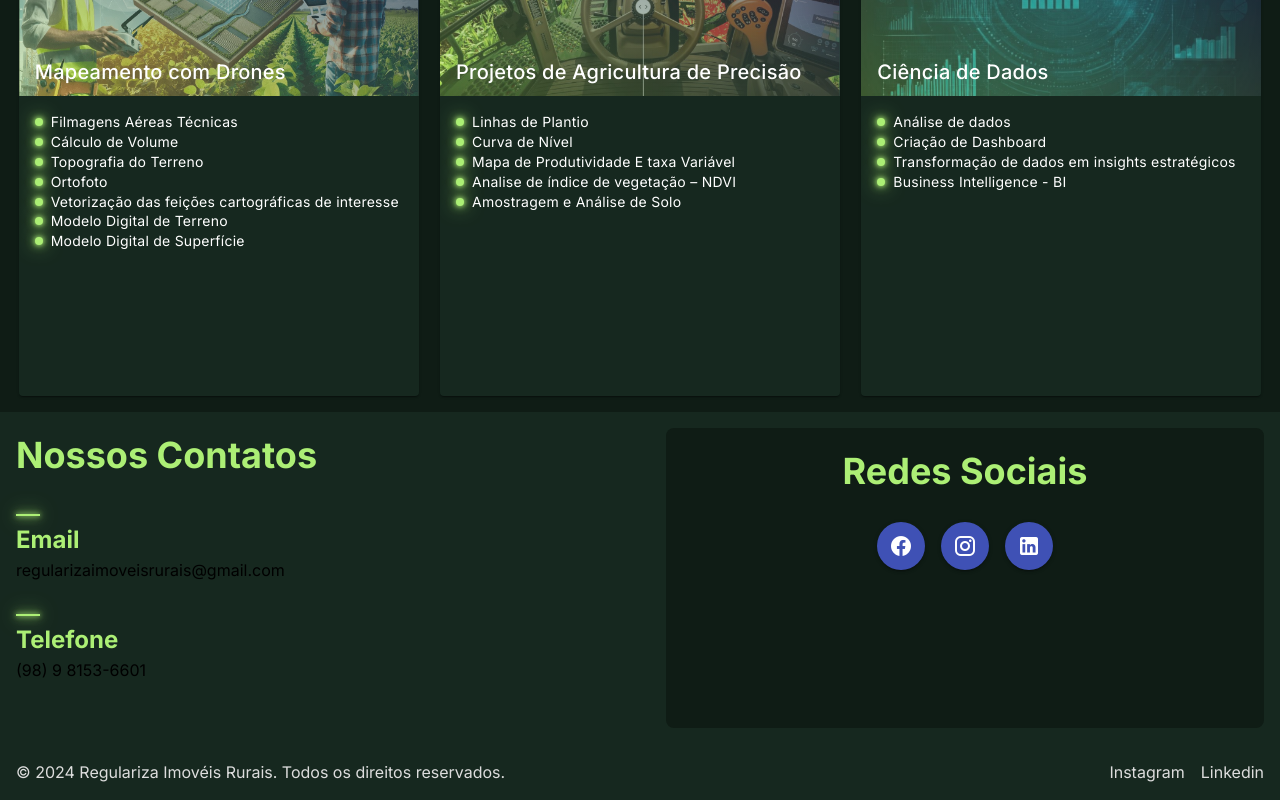
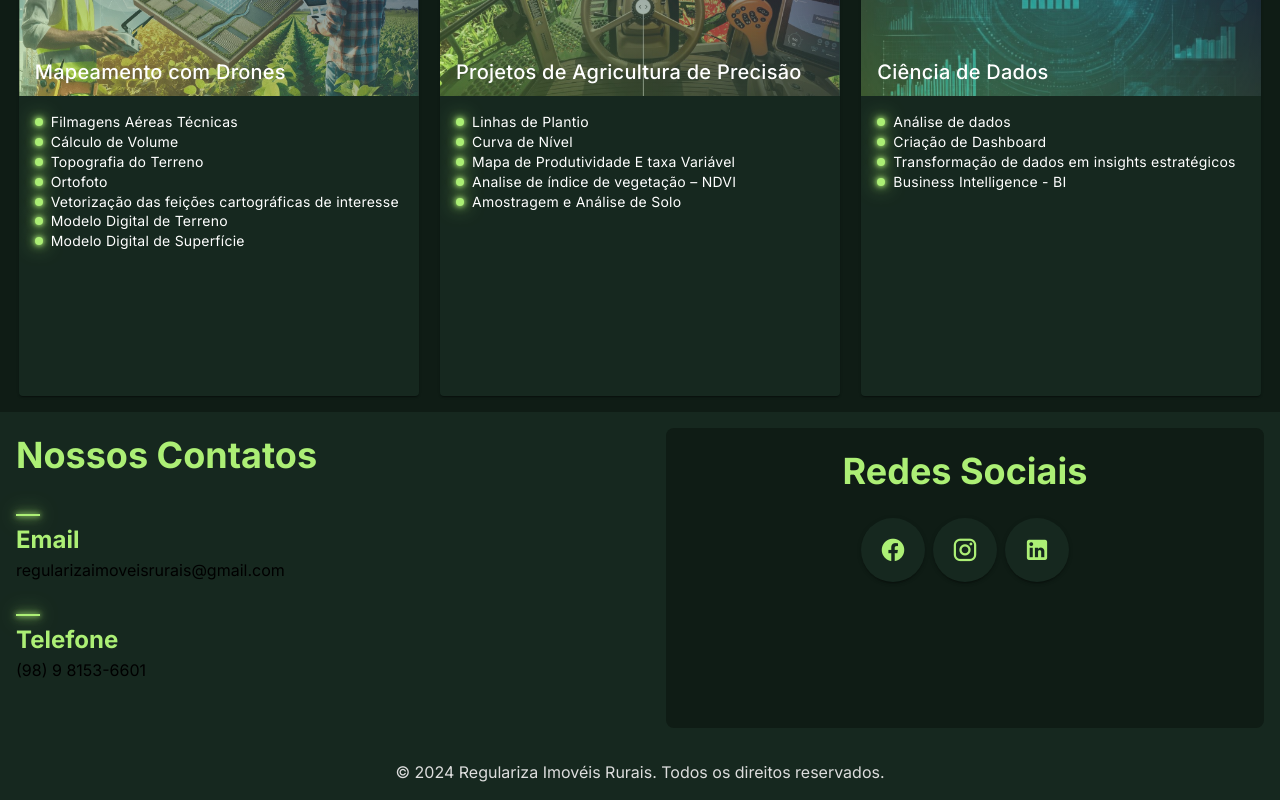
Before and after one commit to paaulorobson/ig-regulariza, a Nuxt app: page / in a window 1280 px wide. Shown: the part 2521-3321 px from the top of the page. Built offline with nearby package versions, Linux system fonts and the light colour scheme; no server answers.

Commit message:
feat: customiza links sociais

```diff
--- a/components/Contact.vue
+++ b/components/Contact.vue
@@ -1,3 +1,10 @@
+<script setup lang="ts">
+
+const goLinkedin = () => {
+  window.open('https://www.linkedin.com/in/ig-geotecnologia-e-regulariza%C3%A7%C3%A3o-de-im%C3%B3veis-rurais-371322318/')
+}
+
+</script>
 <template>
   <v-container :style="{ maxWidth: '1536px'}" class="pa-0">
     <div class="contact">
@@ -48,19 +55,20 @@
         <div class="social">
           <h2 class="title"> Redes Sociais </h2>
           <v-btn
-            class="ma-2"
-            color="indigo"
+            class="social-item"
             icon="mdi-facebook"
+            size="x-large"
           ></v-btn>
           <v-btn
-            class="ma-2"
-            color="indigo"
+            class="social-item"
             icon="mdi-instagram"
+            size="x-large"
           ></v-btn>
           <v-btn
-            class="ma-2"
-            color="indigo"
+            @click.prevent="goLinkedin"
+            class="social-item"
             icon="mdi-linkedin"
+            size="x-large"
           ></v-btn>
         </div>
       </v-container>
@@ -94,6 +102,12 @@
   margin: 16px;
   height: 300px;
   border-radius: 8px;
+}
+
+.social-item {
+  margin: 4px;
+  background-color: #16281F;
+  color: #ACEF75;
 }
 
 .contact-items {
--- a/components/Footer.vue
+++ b/components/Footer.vue
@@ -3,10 +3,6 @@
     <div class="row">
       <div class="direitos">
         © 2024 Regulariza Imovéis Rurais. Todos os direitos reservados.
-      </div>
-      <div class="social">
-        <p class="link-social">Instagram</p>
-        <a href="https://www.linkedin.com/in/ig-geotecnologia-e-regulariza%C3%A7%C3%A3o-de-im%C3%B3veis-rurais-371322318/" target="_blank" class="link-social">Linkedin</a>
       </div>
     </div>
   </v-container>
@@ -17,20 +13,10 @@
 .row {
   display: flex;
   align-items: center;
-  justify-content: space-between;
+  justify-content: center;
 }
 
 .direitos {
   color: #ddd;
 }
-
-.social {
-  display: flex;
-  align-items: center;
-  gap: 16px;
-}
-
-.link-social {
-  color: #ddd;
-}
 </style>
```
